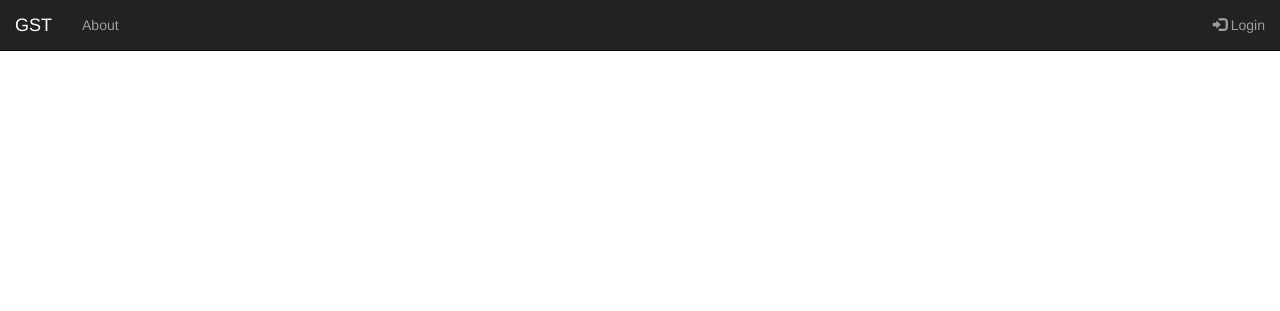
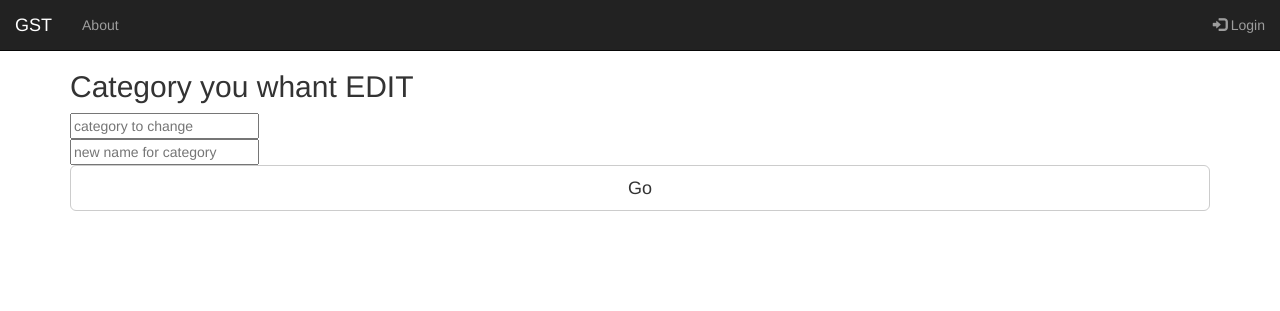
Before and after one commit to ingsoft-famaf/HoustonWHAP, a Django app: page /category/edit in a window 1280 px wide. Shown: the top 311 px of the page. Run offline with Django 3.2, Linux system fonts and the light colour scheme; a user stored in the database is signed in; data that the repository does not hold is empty; some libraries are stand-ins or nearby versions.

Commit message:
add the possibility of edit the name of the category

```diff
--- a/src/goal_set_track/goal_set_track/urls.py
+++ b/src/goal_set_track/goal_set_track/urls.py
@@ -30,5 +30,6 @@ urlpatterns = [
 
     url('category/new', views.CategoryCreateView.as_view(), name='new category'),
     url('category/delete', views.CategoryDeleteView.as_view(), name='delete category'),
+    url('category/edit', views.CategoryEditView.as_view(), name='edit category'),
     url('category', views.CategoryView.as_view(), name='category')
 ]
--- a/src/goal_set_track/gst/templates/gst/category_delete.html
+++ b/src/goal_set_track/gst/templates/gst/category_delete.html
@@ -9,12 +9,25 @@
     	<p>{{ category }}</p>
     {% endfor %}
 
-    <h2 class="form-signin-heading">Category you whany delete</h2>
+    {% if edit %}
+        <h2 class="form-signin-heading">Category you whant EDIT</h2>
 
-	  <label for="inputName" class="sr-only">Name</label>
-	  <input id="inputName" name="name" placeholder="category whant delete" required="" type='text'/><br>
+        <label for="oldName" class="sr-only">oldName</label>
+        <input id="oldName" name="oldName" placeholder="category to change" required="" type='text'/><br>
 
-      <button type="submit" class="btn btn-lg btn-default btn-block">Go</button>
+        <label for="newName" class="sr-only">newName</label>
+        <input id="newName" name="newName" placeholder="new name for category" required="" type='text'/><br>
+
+        <button type="submit" class="btn btn-lg btn-default btn-block">Go</button>
+
+    {% else %}
+        <h2 class="form-signin-heading">Category you whant delete</h2>
+        <label for="inputName" class="sr-only">Name</label>
+        <input id="inputName" name="name" placeholder="category whant delete" required="" type='text'/><br>
+
+        <button type="submit" class="btn btn-lg btn-default btn-block">Go</button>
+    {% endif %}
+
 
   </form>
 </div>
--- a/src/goal_set_track/gst/views.py
+++ b/src/goal_set_track/gst/views.py
@@ -204,7 +204,6 @@ class CategoryView(View):
 
             return render(request, 'gst/category.html', {'categorys': categorys})
 
-
 method_decorator(login_required, name='dispatch')
 class CategoryDeleteView(View):
     @csrf_exempt
@@ -233,3 +232,34 @@ class CategoryDeleteView(View):
         Category.objects.filter(name=n).filter(user=u).delete()
 
         return HTTPr('Successful deleted category')
+
+
+method_decorator(login_required, name='dispatch')
+class CategoryEditView(View):
+    @csrf_exempt
+    def get(self, request):
+        viewitems = {
+        }
+        u = request.user
+        if u.is_anonymous:
+            return HTTPr('You are not login.')
+        else:
+            categorys = Category.objects.filter(user = u)
+            length = len(categorys)
+            i=0
+            while i<length:
+                print categorys[i]
+                i = i+1
+
+            return render(request, 'gst/category_delete.html', {'categorys': categorys, 'edit':True})
+
+    @csrf_exempt
+    def post(self, request):
+        oldName = request.POST['oldName']
+        newName = request.POST['newName']
+        print "oldName = " + oldName + " newName = " + newName
+        u = request.user
+        print u.username
+
+        Category.objects.filter(name=oldName).filter(user=u).update(name=newName)
+        return HTTPr('Successful edited the category')
```
